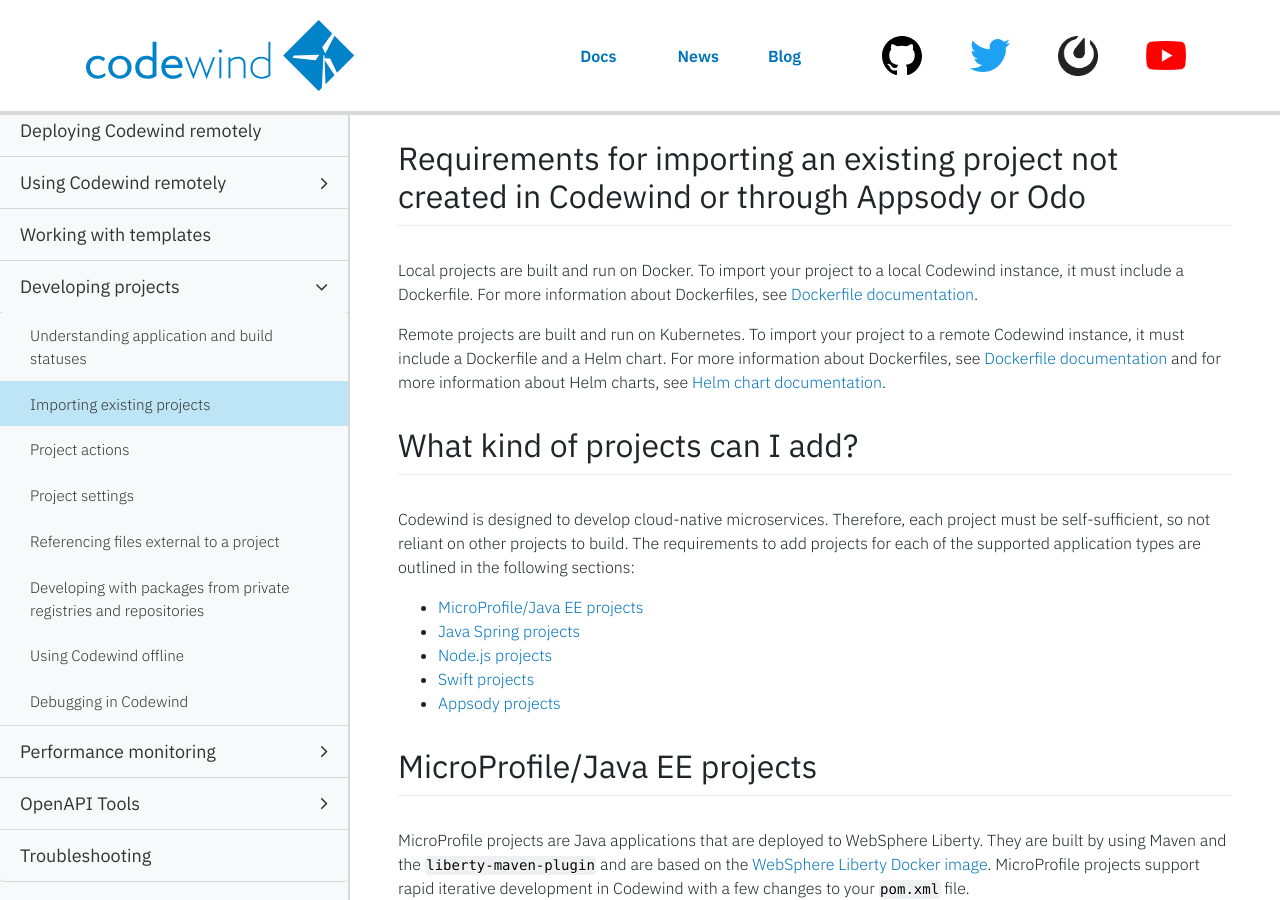
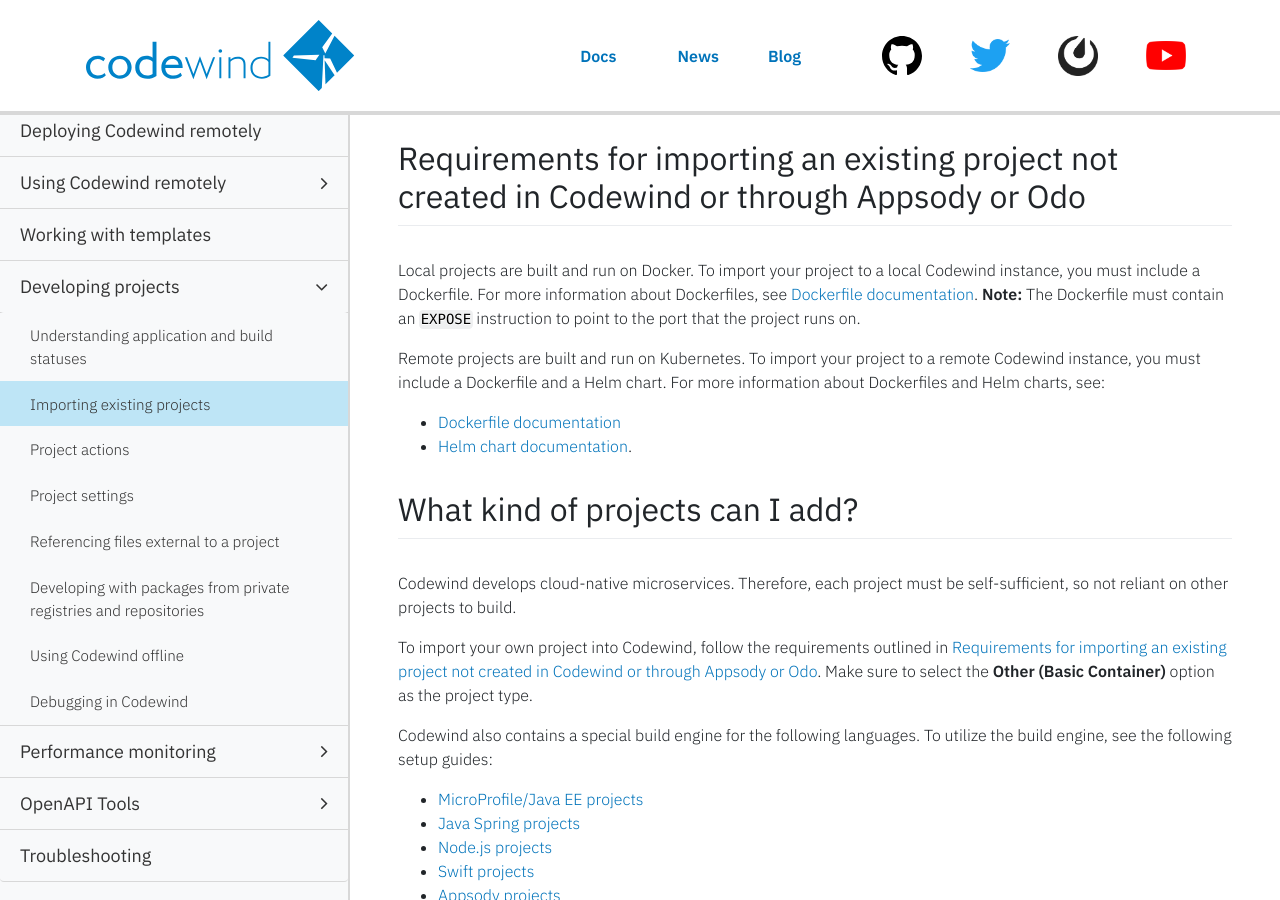
Before and after one commit to eclipse-archived/codewind-docs, a Jekyll site: the page built from docs/_documentations/importing-existing-projects.md, in a window 1280 px wide and 900 px high, scrolled down 695 px. Built offline with Jekyll 4.4.1, drawn with Linux system fonts in a browser that asks for light colours; nearby versions of some CDN libraries; comment, search, counter and statistics services are not loaded.

Commit message:
added suggested content to improve flow
Signed-off-by: Jacob Berger <jacob.berger@ibm.com>

```diff
--- a/docs/_documentations/importing-existing-projects.md
+++ b/docs/_documentations/importing-existing-projects.md
@@ -21,18 +21,28 @@ If you use Liberty, Spring, Node.js, and Swift, they all have build `smarts` tha
 ## Importing projects from IDEs
 
 Add a project from an existing Git repository:
+
 1. Clone the repository to your local computer.
 2. Use the **Add Existing Project** command to add the project to Codewind.
 
 ## Requirements for importing an existing project not created in Codewind or through Appsody or Odo
 
-Local projects are built and run on Docker. To import your project to a local Codewind instance, it must include a Dockerfile. For more information about Dockerfiles, see [Dockerfile documentation](https://docs.docker.com/engine/reference/builder/).
+Local projects are built and run on Docker. To import your project to a local Codewind instance, you must include a Dockerfile. For more information about Dockerfiles, see [Dockerfile documentation](https://docs.docker.com/engine/reference/builder/).
+**Note:** The Dockerfile must contain an `EXPOSE` instruction to point to the port that the project runs on.
 
-Remote projects are built and run on Kubernetes. To import your project to a remote Codewind instance, it must include a Dockerfile and a Helm chart. For more information about Dockerfiles, see [Dockerfile documentation](https://docs.docker.com/engine/reference/builder/) and for more information about Helm charts, see [Helm chart documentation](https://helm.sh/docs/topics/charts/).
+Remote projects are built and run on Kubernetes. To import your project to a remote Codewind instance, you must include a Dockerfile and a Helm chart. For more information about Dockerfiles and Helm charts, see:
+
+* [Dockerfile documentation](https://docs.docker.com/engine/reference/builder/)
+* [Helm chart documentation](https://helm.sh/docs/topics/charts/).
 
 ## What kind of projects can I add?
 
-Codewind is designed to develop cloud-native microservices. Therefore, each project must be self-sufficient, so not reliant on other projects to build. The requirements to add projects for each of the supported application types are outlined in the following sections:
+Codewind develops cloud-native microservices. Therefore, each project must be self-sufficient, so not reliant on other projects to build.
+
+To import your own project into Codewind, follow the requirements outlined in [Requirements for importing an existing project not created in Codewind or through Appsody or Odo](#Requirements-for-importing-an-existing-project-not-created-in-Codewind-or-through-Appsody-or-Odo).
+Make sure to select the **Other (Basic Container)** option as the project type.
+
+Codewind also contains a special build engine for the following languages. To utilize the build engine, see the following setup guides:
 
 * [MicroProfile/Java EE projects](#microprofilejava-ee-projects)
 * [Java Spring projects](#java-spring-projects)
```
